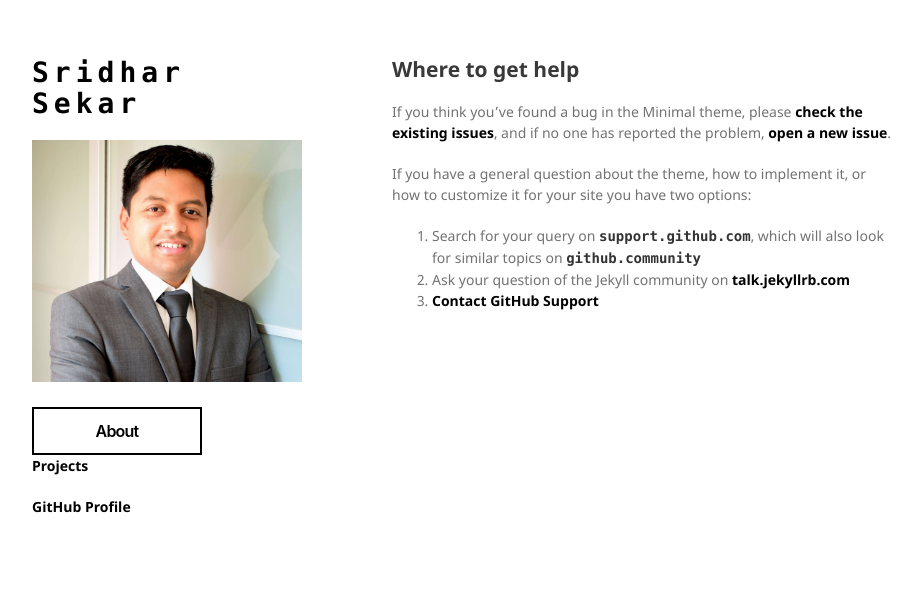
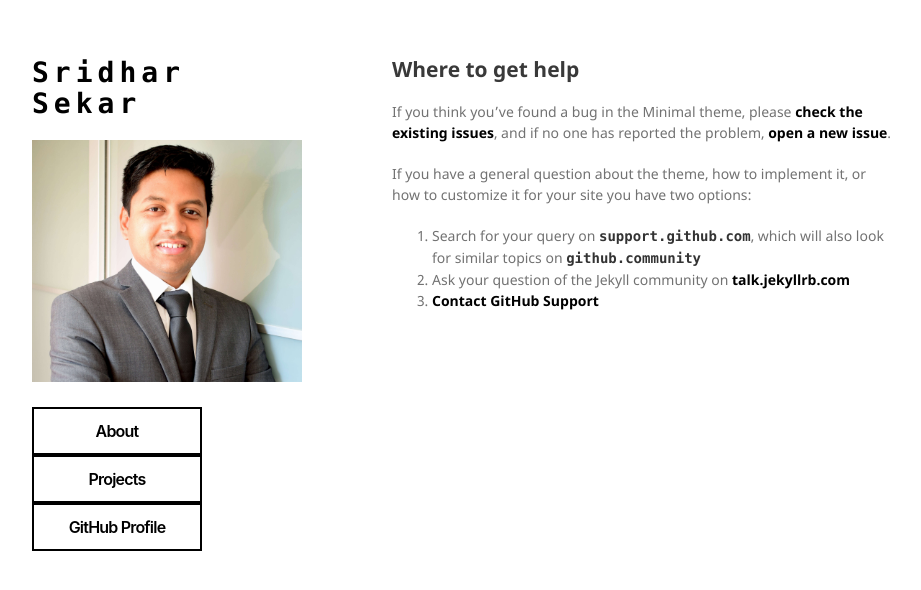
Before and after one commit to sridhar-portfolio/sridhar-portfolio.github.io, a Jekyll site: the page built from docs/SUPPORT.md, in a window 1280 px wide. Shown: the top 590 px of the page, without its empty margins (178-1099 px from the left). Built offline with Jekyll 4.4.1, drawn with Linux system fonts in a browser that asks for light colours; our own code applies the rules of GitHub Pages for plain Markdown files; the repository's description, which GitHub fills in, is left out.

Commit message:
Update default.html

```diff
--- a/_layouts/default.html
+++ b/_layouts/default.html
@@ -29,10 +29,12 @@
 
         <button class="button-59" role="button" onclick="window.location.href='../index.html';">About</button>
 
-        <p><a href="../docs/projects.html">Projects</a></p>
+        <button class="button-59" role="button" onclick="window.location.href='../docs/projects.html';">Projects</button>
+
 
         {% if site.github.is_user_page %}
-        <p class="view"><a href="{{ site.github.owner_url }}">GitHub Profile</a></p>
+        <button class="button-59" role="button" onclick="window.location.href='{{ site.github.owner_url }}';">GitHub Profile</button>
+        <!--<p class="view"><a href="{{ site.github.owner_url }}">GitHub Profile</a></p>-->
         {% endif %}
 
         <!-- {% if site.show_downloads %}
```
